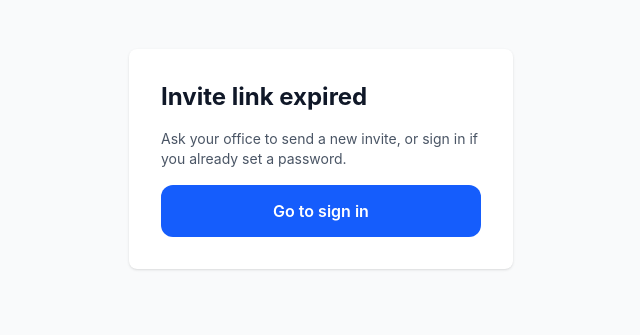
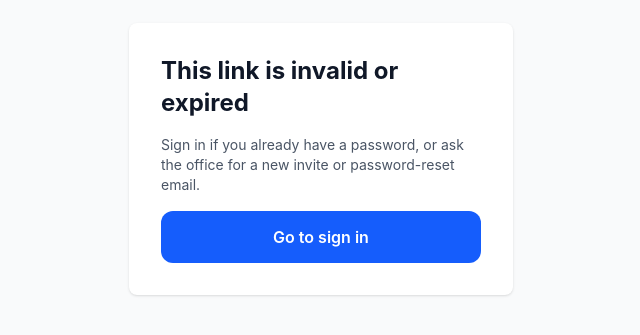
Before and after one commit to rickjudson-1959/hauling-platform, a React (Vite) app: page /set-password in a window 1280 px wide. Shown: the part 241-576 px from the top of the page, without its empty margins (319-959 px from the left). Built offline with nearby package versions, Linux system fonts and the light colour scheme; no server answers.

Commit message:
Use token-agnostic copy when set-password has no session.
Bare /set-password no longer reads as an expired invite. Recovery
hash/query type slightly tweaks wording toward password-reset.

Co-authored-by: rickjudson-1959 <rickjudson-1959@users.noreply.github.com>

```diff
--- a/src/features/auth/SetPasswordPage.tsx
+++ b/src/features/auth/SetPasswordPage.tsx
@@ -1,17 +1,41 @@
 import { useState } from 'react'
-import { Link, useNavigate } from 'react-router-dom'
+import { Link, useLocation, useNavigate } from 'react-router-dom'
 import { supabase } from '../../shared/lib/supabase'
 import { useAuth } from './useAuth'
 import { homePath } from './homePath'
 import PasswordInput from './PasswordInput'
 
+/** Copy-only: hash/query hints from expired invite vs password-reset links. */
+function invalidLinkCopy(search: string, hash: string) {
+  const query = new URLSearchParams(search)
+  const fragment = new URLSearchParams(hash.startsWith('#') ? hash.slice(1) : hash)
+  const type = query.get('type') ?? fragment.get('type')
+  const errorDescription =
+    query.get('error_description') ?? fragment.get('error_description') ?? ''
+  const recovery = type === 'recovery' || /recovery|reset/i.test(errorDescription)
+
+  if (recovery) {
+    return {
+      title: 'This password-reset link is invalid or expired',
+      body: 'Sign in if you already have a password, or ask the office for a new password-reset email.',
+    }
+  }
+
+  return {
+    title: 'This link is invalid or expired',
+    body: 'Sign in if you already have a password, or ask the office for a new invite or password-reset email.',
+  }
+}
+
 export default function SetPasswordPage() {
   const navigate = useNavigate()
+  const { search, hash } = useLocation()
   const { session, role, loading } = useAuth()
   const [password, setPassword] = useState('')
   const [confirm, setConfirm] = useState('')
   const [error, setError] = useState<string | null>(null)
   const [saving, setSaving] = useState(false)
+  const noSessionCopy = invalidLinkCopy(search, hash)
 
   async function handleSubmit(e: React.FormEvent) {
     e.preventDefault()
@@ -46,9 +70,9 @@ export default function SetPasswordPage() {
     return (
       <div className="min-h-screen flex items-center justify-center bg-gray-50 px-4">
         <div className="bg-white p-8 rounded-lg shadow w-full max-w-sm space-y-4">
-          <h1 className="text-2xl font-bold text-gray-900">Invite link expired</h1>
+          <h1 className="text-2xl font-bold text-gray-900">{noSessionCopy.title}</h1>
           <p className="text-sm text-gray-600">
-            Ask your office to send a new invite, or sign in if you already set a password.
+            {noSessionCopy.body}
           </p>
           <Link
             to="/login"
```
Also changed, not shown: 1 other file (tests, documents, lock files or other folders).
